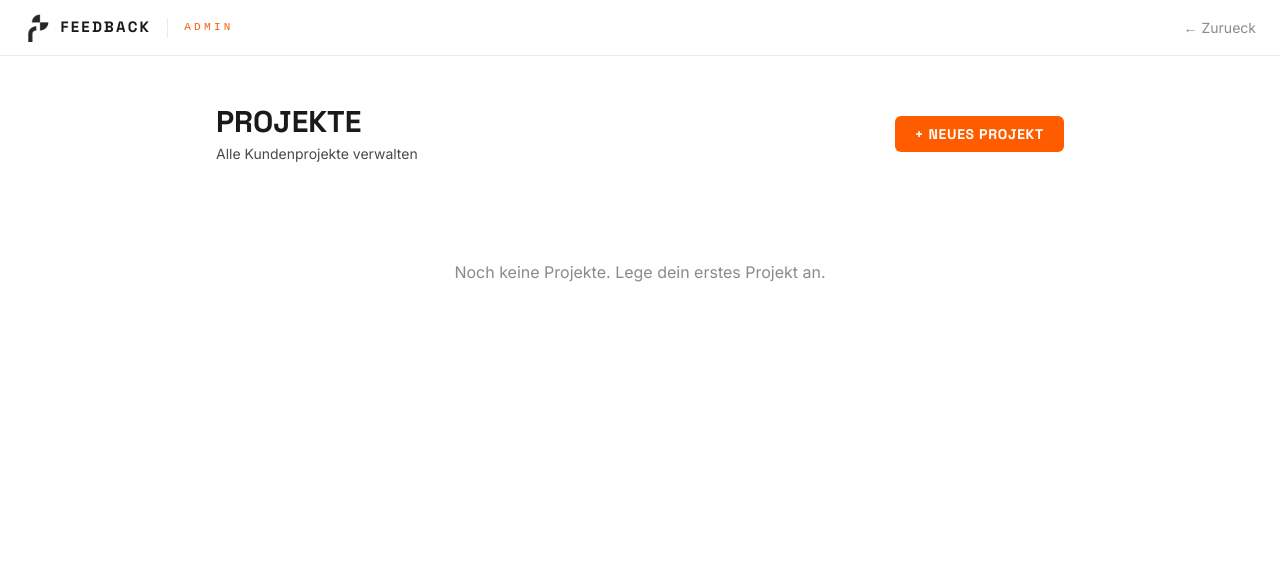
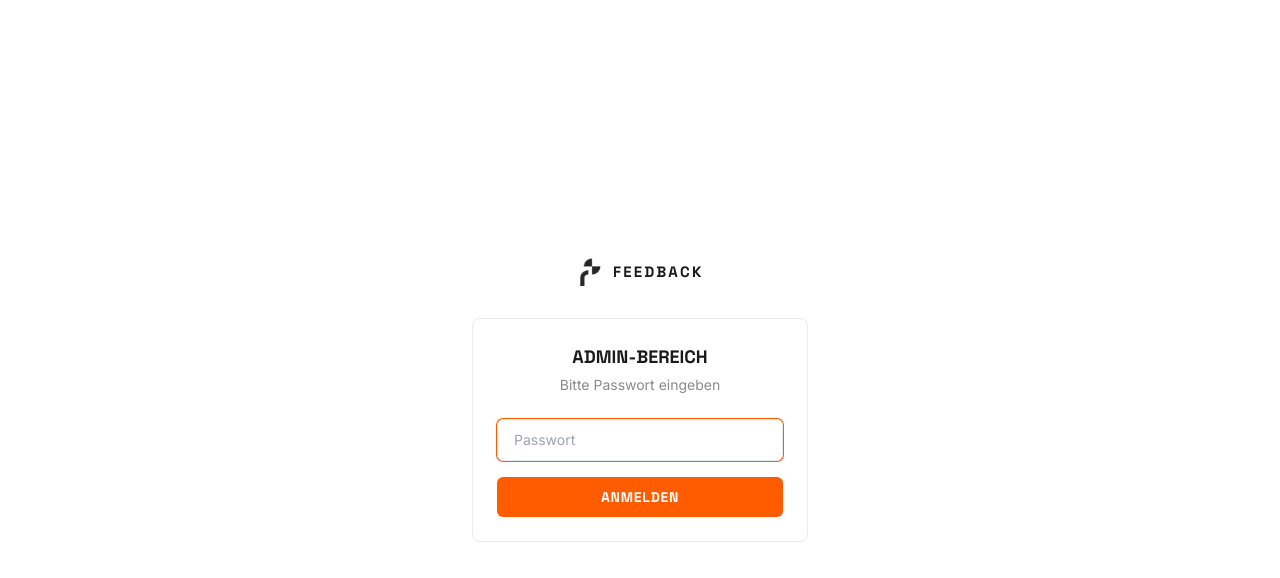
Before and after one commit to RauscherMedia/feedback-tool, a Next.js app: page /admin in a window 1280 px wide. Shown: the top 578 px of the page. Built offline with nearby package versions, Linux system fonts and the light colour scheme; no server answers; the database is empty.

Commit message:
Add admin password protection

```diff
--- a/src/app/admin/page.tsx
+++ b/src/app/admin/page.tsx
@@ -10,6 +10,7 @@ import {
   type Feedback,
 } from "@/lib/supabase";
 import { Logo } from "@/components/Logo";
+import { AdminAuth } from "@/components/AdminAuth";
 
 export default function AdminPage() {
   const [projects, setProjects] = useState<Project[]>([]);
@@ -45,7 +46,8 @@ export default function AdminPage() {
   }, []);
 
   return (
-    <div className="min-h-screen bg-surface-primary">
+<AdminAuth>
+        <div className="min-h-screen bg-surface-primary">
       {/* Header */}
       <header className="h-14 border-b border-surface-tertiary flex items-center justify-between px-6">
         <div className="flex items-center gap-4">
@@ -173,6 +175,7 @@ export default function AdminPage() {
         )}
       </main>
     </div>
+    </AdminAuth>
   );
 }
 
--- a/src/app/admin/projekt/[slug]/page.tsx
+++ b/src/app/admin/projekt/[slug]/page.tsx
@@ -14,6 +14,7 @@ import {
   type Feedback,
 } from "@/lib/supabase";
 import { Logo } from "@/components/Logo";
+import { AdminAuth } from "@/components/AdminAuth";
 
 const STATUS_OPTIONS: { value: Feedback["status"]; label: string; color: string; bg: string }[] = [
   { value: "open", label: "OFFEN", color: "text-status-fail", bg: "bg-red-50" },
@@ -116,7 +117,8 @@ export default function AdminProjectPage() {
   }
 
   return (
-    <div className="min-h-screen bg-surface-primary">
+<AdminAuth>
+        <div className="min-h-screen bg-surface-primary">
       {/* Header */}
       <header className="h-14 border-b border-surface-tertiary flex items-center justify-between px-6">
         <div className="flex items-center gap-4">
@@ -338,5 +340,6 @@ export default function AdminProjectPage() {
         </div>
       </main>
     </div>
+    </AdminAuth>
   );
 }
```
